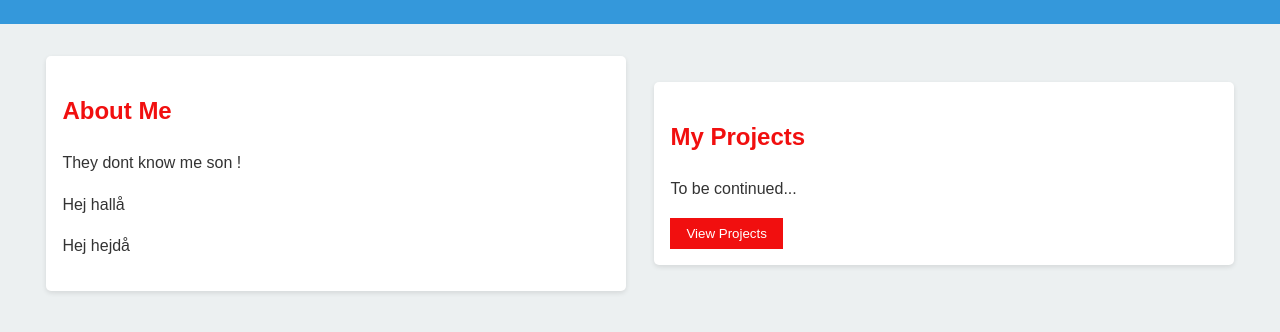
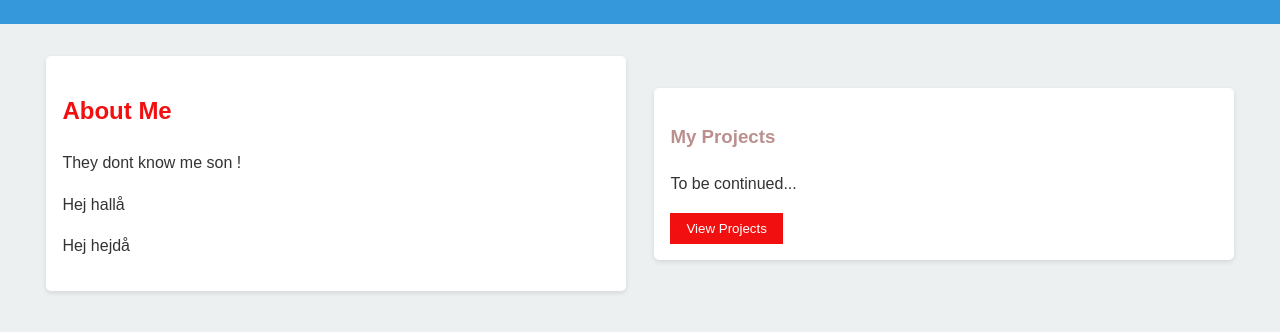
Before and after one commit to OscarSystemDeveloper/BestTeam, a plain HTML site: page index.html in a window 1280 px wide. Shown: the part 102-434 px from the top of the page. Drawn offline with Linux system fonts and the light colour scheme.

Commit message:
create and change h3

```diff
--- a/index.html
+++ b/index.html
@@ -56,6 +56,10 @@
         color: #f10f0f;
       }
 
+      h3 {
+        color: rosybrown;
+      }
+
       button {
         background-color: var(--secondary-color);
         color: white;
@@ -95,7 +99,7 @@
       </section>
 
       <section id="projects">
-        <h2>My Projects</h2>
+        <h3>My Projects</h3>
         <p>To be continued...</p>
         <button id="projectButton">View Projects</button>
       </section>
```
